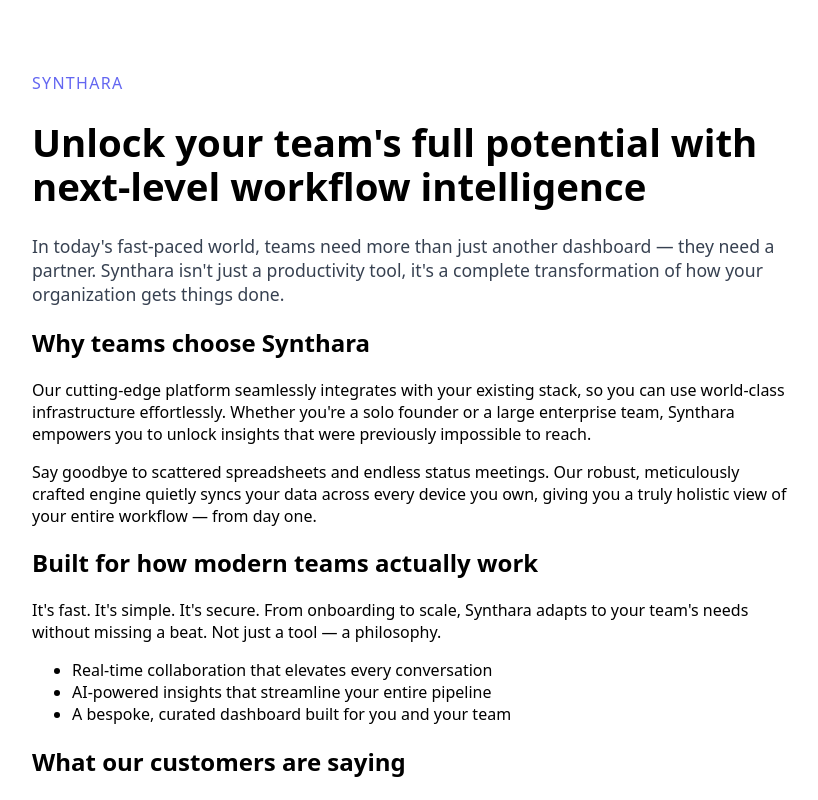
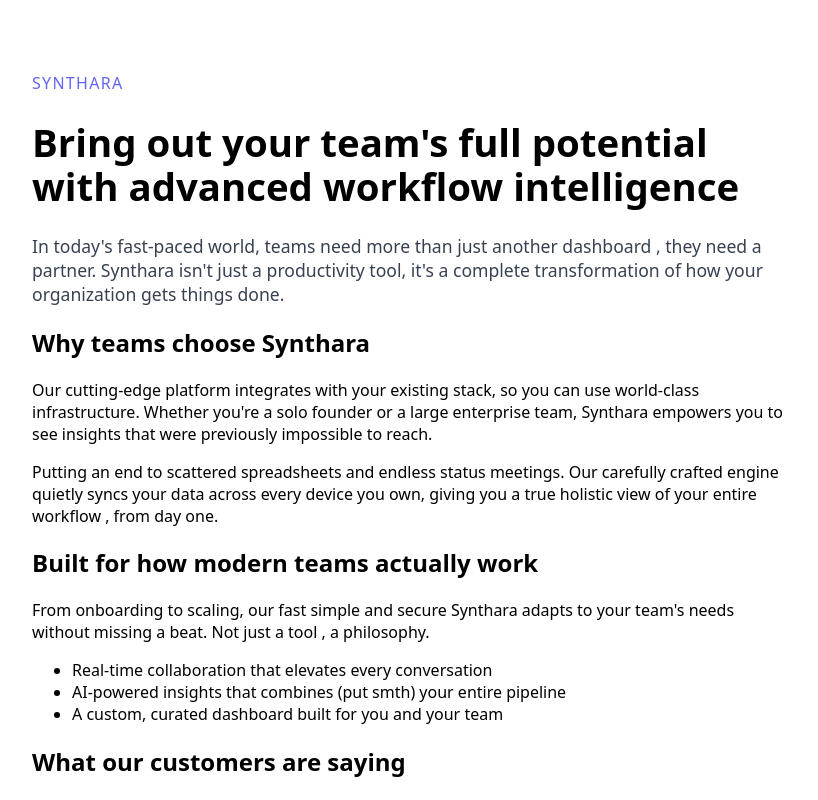
Before and after one commit to Hexraei/Voxfold, a React (Vite) app in the folder examples/ai-slop-demo/: page / in a window 1280 px wide. Shown: the top 800 px of the page, without its empty margins (228-1046 px from the left). Built offline with nearby package versions, Linux system fonts and the light colour scheme.

Commit message:
Rewrite more of the demo page's flagged copy via the live-edit overlay
Further hand-edits made through the overlay's in-browser Edit box, on top
of the earlier utilize -> use fix: em dashes replaced, "unlock/unleash"
reworded, and a few structural rewrites across the landing page's copy.

```diff
--- a/examples/ai-slop-demo/src/App.tsx
+++ b/examples/ai-slop-demo/src/App.tsx
@@ -8,10 +8,10 @@ export function App() {
           Synthara
         </p>
         <h1 style={{ fontSize: '2.4rem', lineHeight: 1.15 }}>
-          Unlock your team's full potential with next-level workflow intelligence
+          Bring out your team's full potential with advanced workflow intelligence
         </h1>
         <p style={{ fontSize: '1.1rem', color: '#374151' }}>
-          In today's fast-paced world, teams need more than just another dashboard — they need a
+          In today's fast-paced world, teams need more than just another dashboard , they need a
           partner. Synthara isn't just a productivity tool, it's a complete transformation of how
           your organization gets things done.
         </p>
@@ -20,28 +20,27 @@ export function App() {
       <section>
         <h2>Why teams choose Synthara</h2>
         <p>
-          Our cutting-edge platform seamlessly integrates with your existing stack, so you can use
-          world-class infrastructure effortlessly. Whether you're a solo founder or a large
-          enterprise team, Synthara empowers you to unlock insights that were previously impossible
-          to reach.
+          Our cutting-edge platform integrates with your existing stack, so you can use world-class
+          infrastructure. Whether you're a solo founder or a large enterprise team, Synthara
+          empowers you to see insights that were previously impossible to reach.
         </p>
         <p>
-          Say goodbye to scattered spreadsheets and endless status meetings. Our robust,
-          meticulously crafted engine quietly syncs your data across every device you own, giving
-          you a truly holistic view of your entire workflow — from day one.
+          Putting an end to scattered spreadsheets and endless status meetings. Our carefully
+          crafted engine quietly syncs your data across every device you own, giving you a true
+          holistic view of your entire workflow , from day one.
         </p>
       </section>
 
       <section>
         <h2>Built for how modern teams actually work</h2>
         <p>
-          It's fast. It's simple. It's secure. From onboarding to scale, Synthara adapts to your
-          team's needs without missing a beat. Not just a tool — a philosophy.
+          From onboarding to scaling, our fast simple and secure Synthara adapts to your team's
+          needs without missing a beat. Not just a tool , a philosophy.
         </p>
         <ul>
           <li>Real-time collaboration that elevates every conversation</li>
-          <li>AI-powered insights that streamline your entire pipeline</li>
-          <li>A bespoke, curated dashboard built for you and your team</li>
+          <li>AI-powered insights that combines (put smth) your entire pipeline</li>
+          <li>A custom, curated dashboard built for you and your team</li>
         </ul>
       </section>
 
@@ -58,7 +57,7 @@ export function App() {
         <h2>Ready to get started?</h2>
         <p>
           At the end of the day, the tools you choose shape the way your team works. Let's dive in
-          and see what's possible when you truly unlock your organization's full potential — with a
+          and see what's possible when you bring out your organization's full potential , with a
           little help from Synthara.
         </p>
       </section>
```
